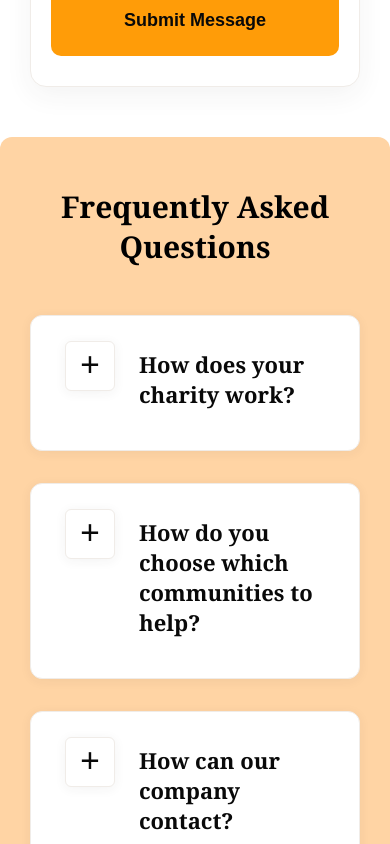
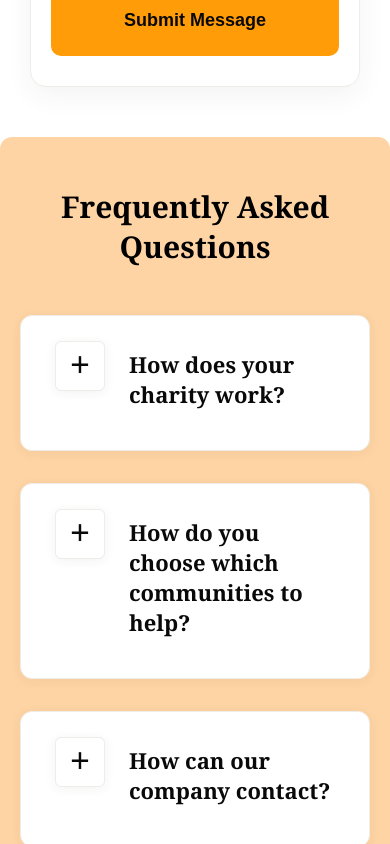
Before and after one commit to uladzimirfilipau/philanthropy, a React (Create React App) app: page /contact in a window 390 px wide. Shown: the part 2940-3784 px from the top of the page. Built offline with nearby package versions, Linux system fonts and the light colour scheme.

Commit message:
refactor: Questions

```diff
--- a/src/components/Questions/Questions.css
+++ b/src/components/Questions/Questions.css
@@ -23,12 +23,6 @@
 }
 
 @media screen and (max-width: 768px) {
-  .questions {
-    padding: var(--section-padding-768px);
-  }
-}
-
-@media screen and (max-width: 320px) {
   .questions {
     padding: var(--section-padding-320px);
   }
```
